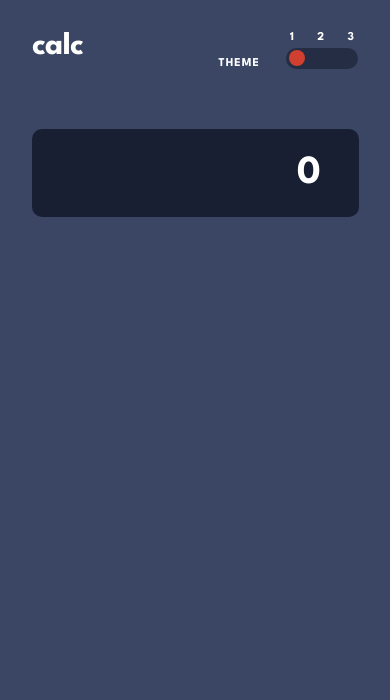
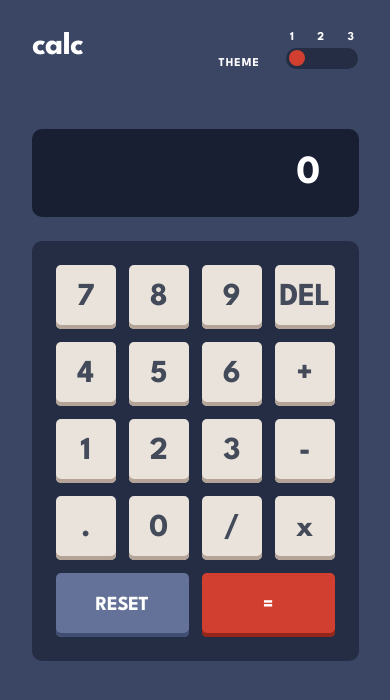
Before and after one commit to AlexTsamala/Calculator-app, a React (Vite) app: page / in a window 390 px wide. Shown: the top 700 px of the page. Built offline with nearby package versions, Linux system fonts and the light colour scheme.

Commit message:
finished mobile version

```diff
--- a/src/App.css
+++ b/src/App.css
@@ -10,6 +10,8 @@
   height:100vh;
   padding: 2rem;
   background-color: #3A4663;
+  display: flex;
+  flex-direction: column;
 }
 .theme-second{
   background-color:#E6E6E6;
--- a/src/App.tsx
+++ b/src/App.tsx
@@ -3,6 +3,7 @@ import "./App.css";
 import "bootstrap/dist/css/bootstrap.min.css";
 import Header from "./components/header/Header";
 import ResultField from "./components/resultField/ResultField";
+import ButtonsField from "./components/buttonsField/MainField";
 
 function App() {
   const [selectedTheme, setSelectedThem] = useState<number>(3);
@@ -10,7 +11,7 @@ function App() {
   return (
     <div
       className={`main-container ${
-        selectedTheme === 30
+        selectedTheme === 28
           ? "theme-second"
           : selectedTheme === 52
           ? "theme-third"
@@ -19,6 +20,7 @@ function App() {
     >
       <Header setSelectedThem={setSelectedThem} selectedTheme={selectedTheme} />
       <ResultField selectedTheme={selectedTheme} />
+      <ButtonsField selectedTheme={selectedTheme} />
     </div>
   );
 }
--- /dev/null
+++ b/src/components/buttons/ButtonCustomized.tsx
@@ -0,0 +1,27 @@
+import { FC } from "react";
+import "./buttonStyle.css";
+
+interface Props {
+  color: string;
+  backGroundColor: string;
+  text: string | number;
+  shadowClass: string;
+}
+
+const ButtonCustomized: FC<Props> = ({
+  color,
+  backGroundColor,
+  text,
+  shadowClass,
+}) => {
+  return (
+    <div
+      className={`button-section ${shadowClass}`}
+      style={{ backgroundColor: `${backGroundColor}`, color: `${color}` }}
+    >
+      {text}
+    </div>
+  );
+};
+
+export default ButtonCustomized;
--- /dev/null
+++ b/src/components/buttons/buttonStyle.css
@@ -0,0 +1,22 @@
+.button-section{
+    min-width:60px;
+    height:64px;
+    font-family: League Spartan;
+    font-size: 32px;
+    font-weight: 700;
+    line-height: 29px;
+    letter-spacing: -0.5333333611488342px;
+    box-shadow: inset 0px -4px 0px #B3A497;
+    border-radius: 5px;
+    color:#434A59;
+    background-color: #EAE3DC;
+    display: flex;
+    align-items: center;
+    justify-content: center;
+}
+.shadow-style-second{
+    box-shadow: inset 0px -4px 0px #A79E91;
+}
+.shadow-style-third{
+    box-shadow: inset 0px -4px 0px #881C9E;
+}
--- /dev/null
+++ b/src/components/buttonsField/MainField.tsx
@@ -0,0 +1,95 @@
+import { FC, Fragment } from "react";
+import "./mainFIeld.css";
+import ButtonCustomized from "../buttons/ButtonCustomized";
+
+interface Props {
+  selectedTheme: number;
+}
+
+const ButtonsField: FC<Props> = ({ selectedTheme }) => {
+  const ButtonsArr = [
+    7,
+    8,
+    9,
+    "DEL",
+    4,
+    5,
+    6,
+    "+",
+    1,
+    2,
+    3,
+    "-",
+    ".",
+    0,
+    "/",
+    "x",
+  ];
+
+  return (
+    <div
+      className={`buttons-section ${
+        selectedTheme === 28
+          ? "second-theme"
+          : selectedTheme === 52
+          ? "third-theme"
+          : ""
+      }`}
+    >
+      {ButtonsArr.map((element, index) => {
+        return (
+          <Fragment key={index}>
+            <ButtonCustomized
+              color={
+                selectedTheme === 28
+                  ? "#36362C"
+                  : selectedTheme === 52
+                  ? "#FFE53D"
+                  : ""
+              }
+              backGroundColor={
+                selectedTheme === 28
+                  ? "#E5E4E1"
+                  : selectedTheme === 52
+                  ? "#331C4D"
+                  : ""
+              }
+              text={element}
+              shadowClass={
+                selectedTheme === 28
+                  ? "shadow-style-second"
+                  : selectedTheme === 52
+                  ? "shadow-style-third"
+                  : ""
+              }
+            />
+          </Fragment>
+        );
+      })}
+      <div
+        className={`reset-button bottom-buttons ${
+          selectedTheme === 28
+            ? "reset-button-secondary"
+            : selectedTheme === 52
+            ? "reset-button-third"
+            : ""
+        }`}
+      >
+        RESET
+      </div>
+      <div
+        className={`equal-button bottom-buttons ${
+          selectedTheme === 28
+            ? "equal-button-secondary"
+            : selectedTheme === 52
+            ? "equal-button-third"
+            : ""
+        }`}
+      >
+        =
+      </div>
+    </div>
+  );
+};
+
+export default ButtonsField;
--- /dev/null
+++ b/src/components/buttonsField/mainFIeld.css
@@ -0,0 +1,61 @@
+.buttons-section{
+    width:327px;
+    min-height:420px;
+    background-color: #242D44;
+    border-radius: 10px;
+    padding: 24px;
+    margin-top: 24px;
+    display: flex;
+    flex-wrap: wrap;
+    gap:13px;
+    align-self: center;
+    cursor: pointer;
+}
+.second-theme{
+    background-color: #D2CDCD;
+}
+.third-theme{
+    background-color: #1E0936;
+}
+.bottom-buttons{
+    width: 133px;
+    height: 64px;
+    font-family: "League Spartan";
+    font-size: 20px;
+    font-weight: 700;
+    line-height: 18px;
+    letter-spacing: -0.3333333432674408px;
+    text-align: center;
+    border-radius: 5px;
+    display: flex;
+    align-items: center;
+    justify-content: center;
+    cursor: pointer;
+}
+.reset-button{
+    background-color: #647198;
+    color:#FFFFFF;
+    box-shadow: inset 0px -4px 0px #414E73;
+}
+.reset-button-secondary{
+    background-color: #378187;
+    box-shadow: inset 0px -4px 0px #1B6066;
+}
+.reset-button-third{
+    background-color: #56077C;
+    box-shadow: inset 0px -4px 0px #BE15F4;
+}
+.equal-button{
+    background-color: #D03F2F;
+    color:#FFFFFF;
+    box-shadow: inset 0px -4px 0px #93261A;
+}
+.equal-button-secondary{
+    background-color: #C85402;
+    box-shadow: inset 0px -4px 0px #873901;
+}
+.equal-button-third{
+    background-color: #00DED0;
+    box-shadow: inset 0px -4px 0px #6CF9F1;
+    color:#1A2327;
+}
--- a/src/components/header/Header.tsx
+++ b/src/components/header/Header.tsx
@@ -12,7 +12,7 @@ const Header: FC<Props> = ({ selectedTheme, setSelectedThem }) => {
     <div className="container-header">
       <h1
         className={`calc-header ${
-          selectedTheme === 30
+          selectedTheme === 28
             ? "number-theme-second"
             : selectedTheme === 52
             ? "number-theme-third"
@@ -24,7 +24,7 @@ const Header: FC<Props> = ({ selectedTheme, setSelectedThem }) => {
       <div className="toggle-section">
         <span
           className={`theme ${
-            selectedTheme === 30
+            selectedTheme === 28
               ? "number-theme-second"
               : selectedTheme === 52
               ? "number-theme-third"
--- a/src/components/resultField/ResultField.tsx
+++ b/src/components/resultField/ResultField.tsx
@@ -9,7 +9,7 @@ const ResultField: FC<Props> = ({ selectedTheme }) => {
   return (
     <input
       className={`main-section ${
-        selectedTheme === 30
+        selectedTheme === 28
           ? "second-theme"
           : selectedTheme === 52
           ? "third-theme"
--- a/src/components/resultField/resultField.css
+++ b/src/components/resultField/resultField.css
@@ -5,6 +5,7 @@
     border-radius: 10px;
     border: none;
     margin-top: 60px;
+    align-self: center;
 }
 .main-section[type=number]  {
     font-family: "League Spartan";
--- a/src/components/toggle/Toggle.tsx
+++ b/src/components/toggle/Toggle.tsx
@@ -11,8 +11,8 @@ const ToggleComponent: FC<Props> = ({ selectedTheme, setSelectedThem }) => {
 
   const handleOptionChange = () => {
     if (selectedTheme === 3) {
-      setSelectedThem(30);
-    } else if (selectedTheme === 30) {
+      setSelectedThem(28);
+    } else if (selectedTheme === 28) {
       setSelectedThem(52);
     } else {
       setSelectedThem(3);
@@ -26,7 +26,7 @@ const ToggleComponent: FC<Props> = ({ selectedTheme, setSelectedThem }) => {
           return (
             <span
               className={`toggle-number ${
-                selectedTheme === 30
+                selectedTheme === 28
                   ? "number-theme-second"
                   : selectedTheme === 52
                   ? "number-theme-third"
@@ -41,7 +41,7 @@ const ToggleComponent: FC<Props> = ({ selectedTheme, setSelectedThem }) => {
       <div
         onClick={handleOptionChange}
         className={`ball-area ${
-          selectedTheme === 30
+          selectedTheme === 28
             ? "ball-area-theme-II"
             : selectedTheme === 52
             ? "ball-area-theme-III"
@@ -51,7 +51,7 @@ const ToggleComponent: FC<Props> = ({ selectedTheme, setSelectedThem }) => {
         <div
           style={{ left: `${selectedTheme}px` }}
           className={`ball ${
-            selectedTheme === 30
+            selectedTheme === 28
               ? "second-theme-ball"
               : selectedTheme === 52
               ? "third-theme-ball"
```
